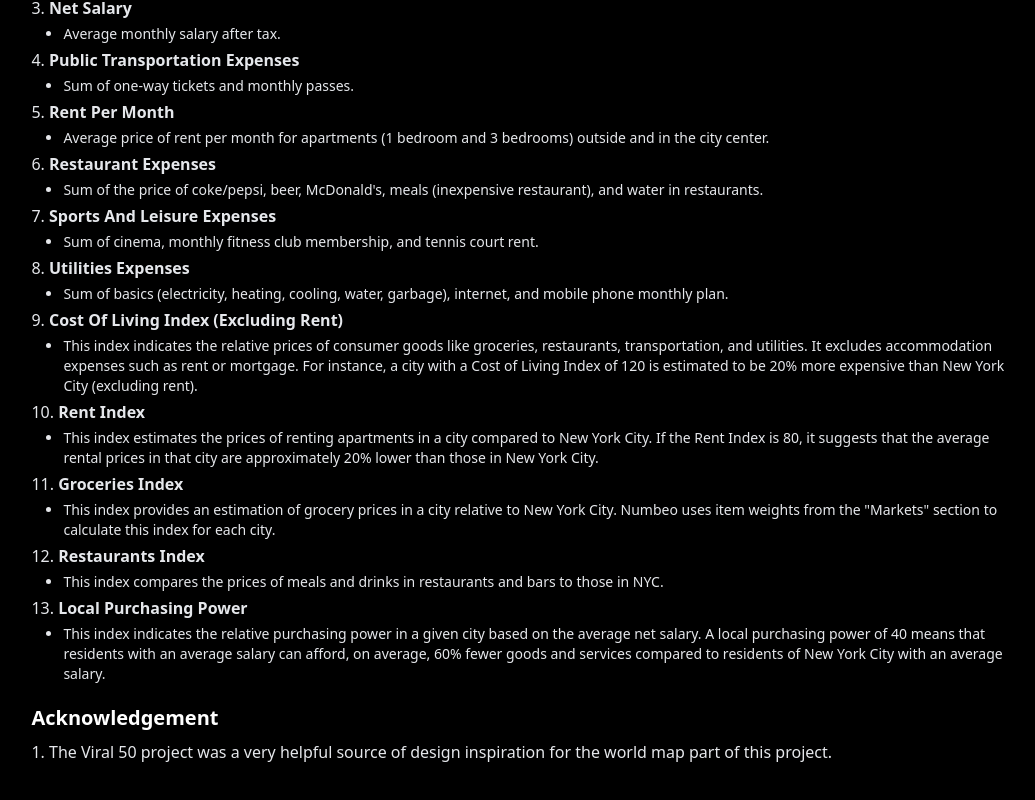
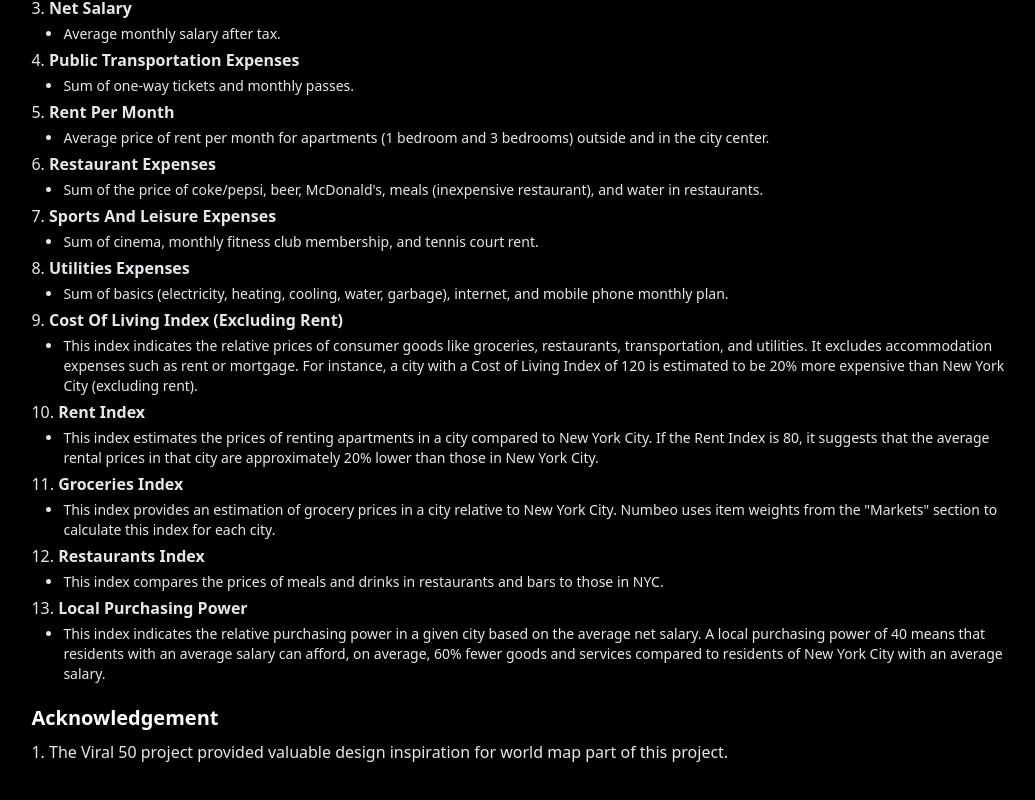
Before and after one commit to Juin28/Income_Expense_Atlas, a React (Vite) app: page /DH2321_Project/information in a window 1280 px wide. Shown: the part 3176-3976 px from the top of the page, without its empty margins (119-1154 px from the left). Built offline with nearby package versions, Linux system fonts and the light colour scheme.

Commit message:
Update acknowledgement part

```diff
--- a/src/pages/InformationPage.jsx
+++ b/src/pages/InformationPage.jsx
@@ -226,7 +226,7 @@ export default function InformationPage() {
                     <h3 className="font-semibold text-xl mb-2">Acknowledgement</h3>
                     <ol className="list-decimal list-inside text-gray-200">
                         <li>
-                            The Viral 50 project was a very helpful source of design inspiration for the world map part of this project.
+                            The Viral 50 project provided valuable design inspiration for world map part of this project.
                         </li>
                     </ol>
                 </div>
```
